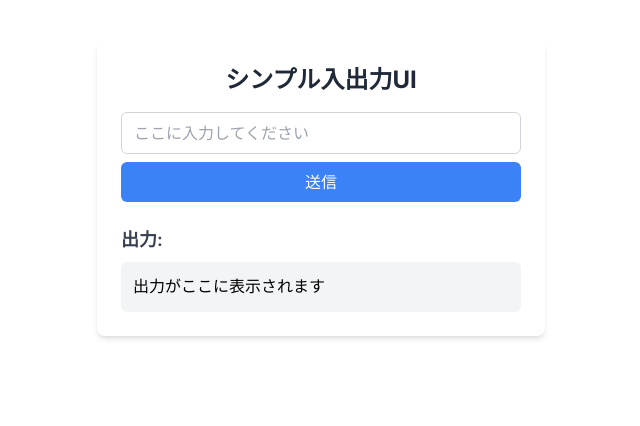
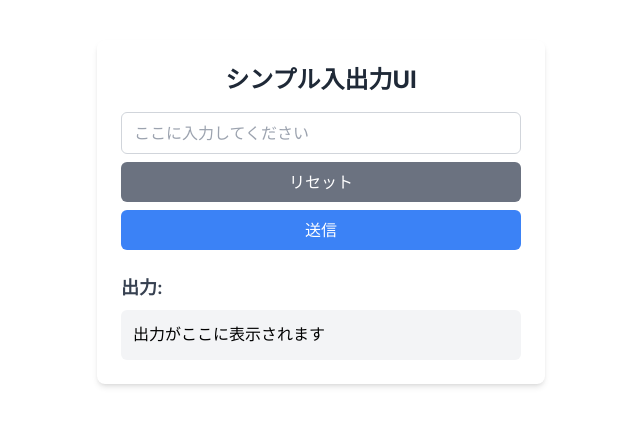
Before and after one commit to KorRyu3/tauri-app, a Next.js app: page / in a window 1280 px wide. Shown: the top 426 px of the page, without its empty margins (319-959 px from the left). Built offline with nearby package versions, Linux system fonts and the light colour scheme.

Commit message:
feat: 開発体験向上のため、リセットボタンを追加

```diff
--- a/app/page.tsx
+++ b/app/page.tsx
@@ -16,6 +16,11 @@ const Home = () => {
       .catch((e) => console.error(e));
   };
 
+  const handleReset = () => {
+    setInput("");
+    setOutput("");
+  };
+
   return (
     <div className="max-w-md mx-auto mt-10 p-6 bg-white rounded-lg shadow-md">
       <h1 className="text-2xl font-bold mb-4 text-center text-gray-800">
@@ -30,6 +35,13 @@ const Home = () => {
           className="w-full px-3 py-2 border border-gray-300 rounded-md focus:outline-none focus:ring-2 focus:ring-blue-500"
           placeholder="ここに入力してください"
         />
+        <button
+          type="button"
+          onClick={handleReset}
+          className="mt-2 w-full bg-gray-500 text-white py-2 px-4 rounded-md hover:bg-gray-600 transition duration-300"
+        >
+          リセット
+        </button>
         <button
           type="submit"
           className="mt-2 w-full bg-blue-500 text-white py-2 px-4 rounded-md hover:bg-blue-600 transition duration-300"
```
